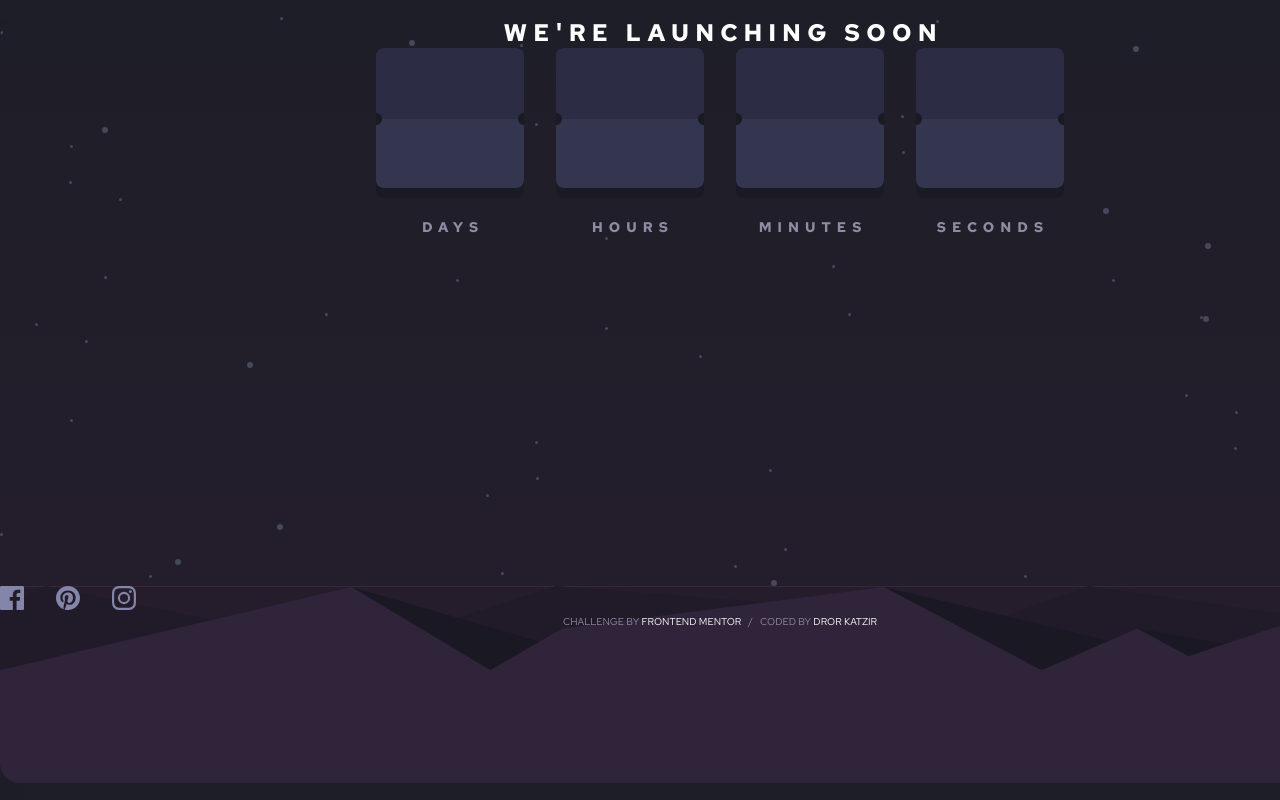
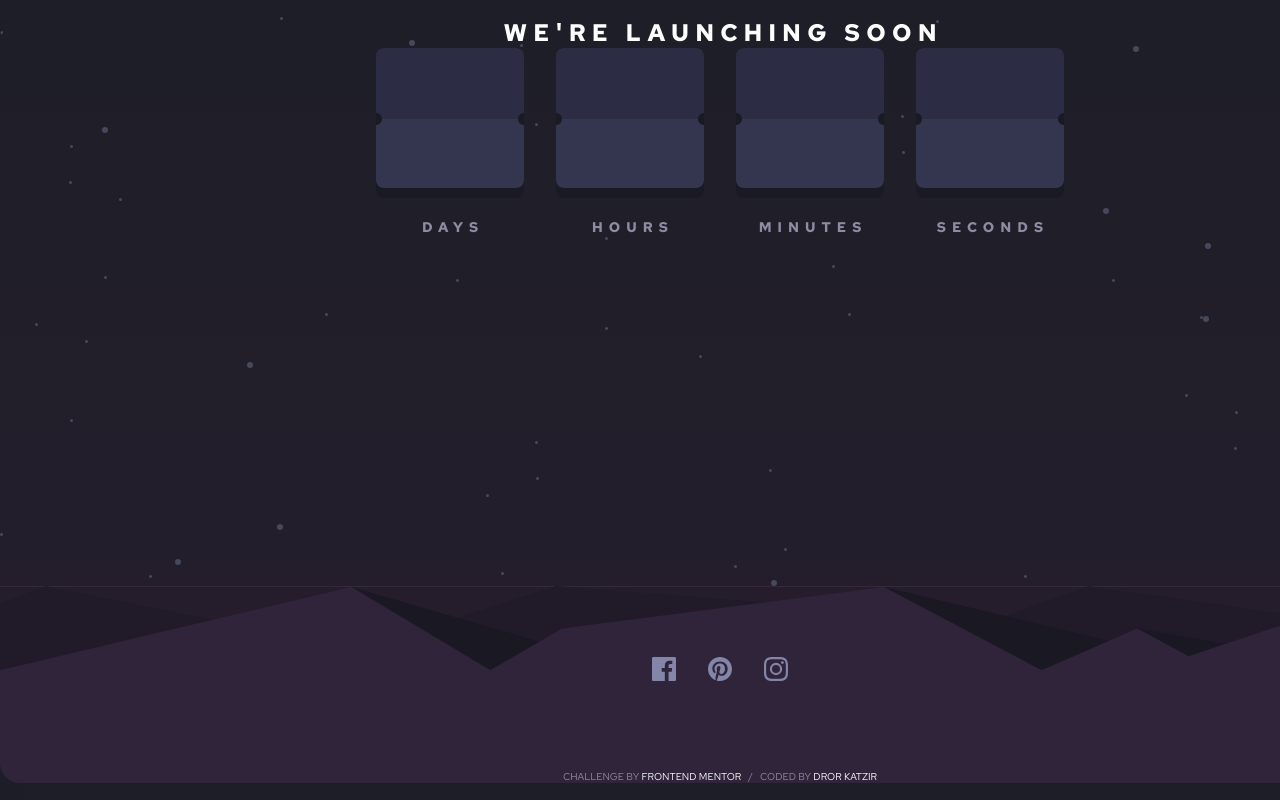
Before and after one commit to DorKatzir/launch-countdown-timer, a plain HTML site: page index.html in a window 1280 px wide. Shown: the top 800 px of the page. Drawn offline with Linux system fonts and the light colour scheme.

Commit message:
footer flex

```diff
--- a/countdown.scss
+++ b/countdown.scss
@@ -91,8 +91,12 @@ body{
 
     footer{
         color: #8F8BA2;
-        // padding-top: 71px;
-        // padding-bottom: 1rem;
+        display: flex;
+        flex-direction: column;
+        align-items: center;
+        justify-content: space-between;
+        padding-top: 71px;
+
         .attribution {
             font-size: 10px;
             text-align: center;
```
Also changed, not shown: countdown.css.
